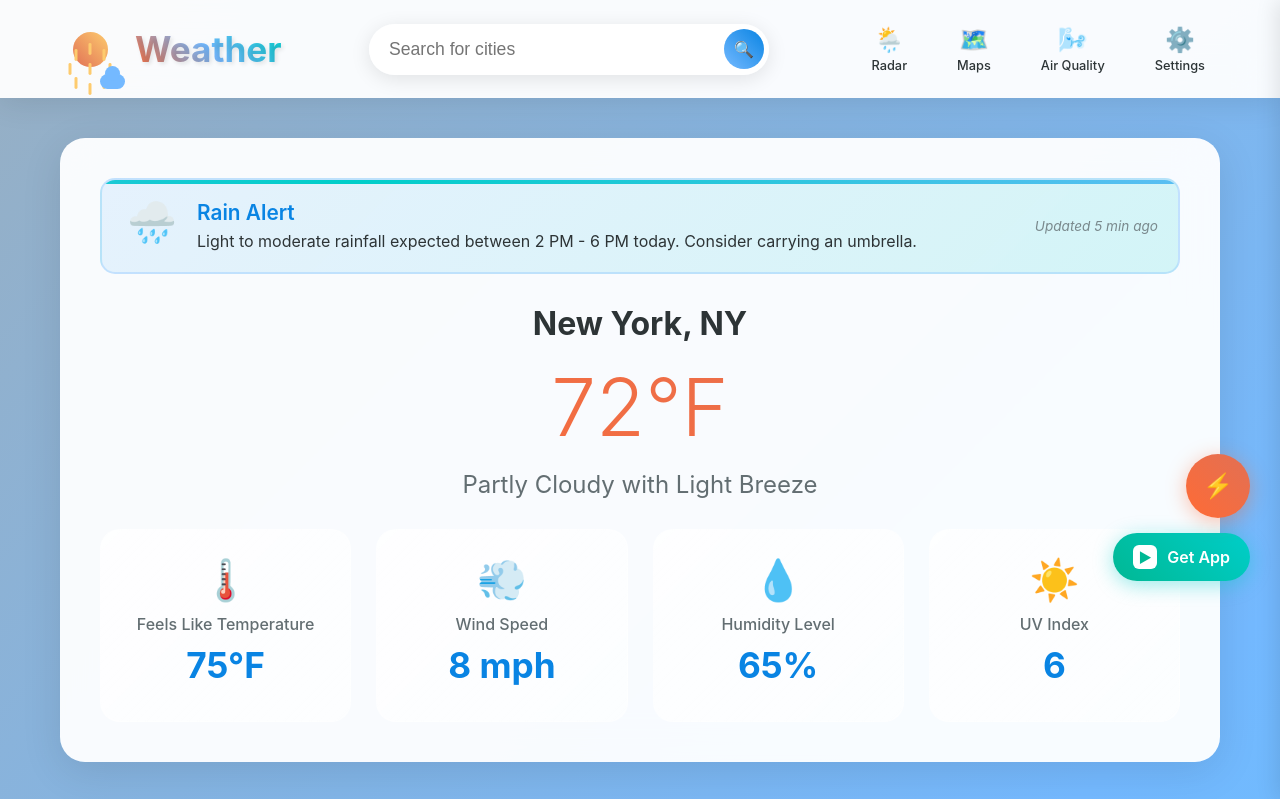
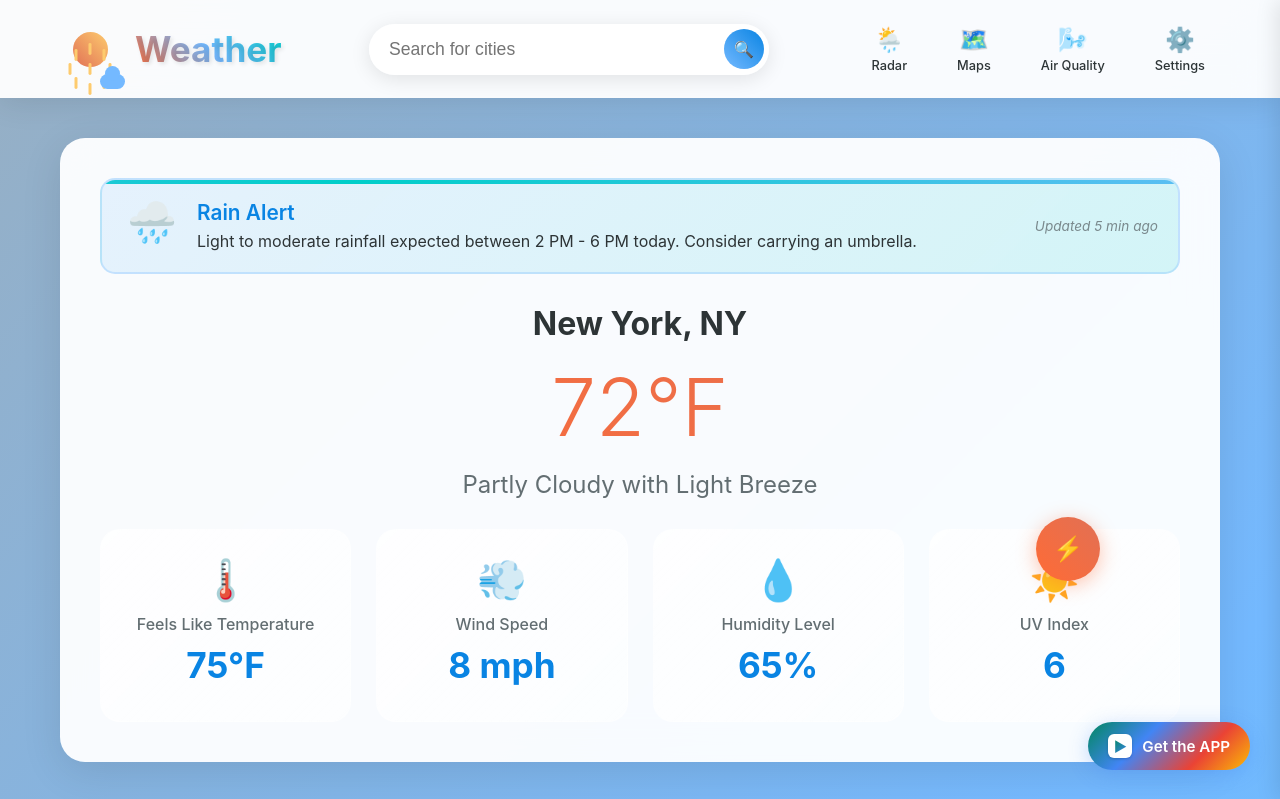
Before and after one commit to dianexuruyue-dotcom/Weather, a plain HTML site: page index.html in a window 1280 px wide. Shown: the top 799 px of the page. Drawn offline with Linux system fonts and the light colour scheme.

Commit message:
Add files via upload
Change the Download button

```diff
--- a/assets/css/styles.css
+++ b/assets/css/styles.css
@@ -475,20 +475,13 @@ header {
     color: #636e72;
 }
 
-/* Floating Action Buttons */
-.floating-actions {
+/* Get the APP Button - Fixed Bottom Right */
+.get-app-button {
     position: fixed;
     bottom: 30px;
     right: 30px;
-    z-index: 1000;
-    display: flex;
-    flex-direction: column;
-    align-items: flex-end;
-    gap: 15px;
-}
-
-.floating-app-download {
-    background: linear-gradient(45deg, #00b894, #00cec9);
+    z-index: 1001;
+    background: linear-gradient(135deg, #01875f 0%, #4285f4 35%, #ea4335 70%, #fbbc04 100%);
     color: white;
     padding: 12px 20px;
     border-radius: 25px;
@@ -499,16 +492,17 @@ header {
     display: flex;
     align-items: center;
     gap: 10px;
-    box-shadow: 0 4px 20px rgba(0, 206, 201, 0.4);
-    order: 2;
+    box-shadow: 0 4px 20px rgba(66, 133, 244, 0.3);
+    font-size: 0.95rem;
 }
 
-.floating-app-download:hover {
-    transform: translateY(-2px);
-    box-shadow: 0 6px 25px rgba(0, 206, 201, 0.6);
+.get-app-button:hover {
+    transform: translateY(-3px);
+    box-shadow: 0 8px 30px rgba(66, 133, 244, 0.4);
+    background: linear-gradient(135deg, #01875f 0%, #4285f4 25%, #ea4335 75%, #fbbc04 100%);
 }
 
-.floating-app-download .google-play-icon {
+.get-app-button .google-play-icon {
     width: 24px;
     height: 24px;
     background: white;
@@ -517,13 +511,29 @@ header {
     align-items: center;
     justify-content: center;
     position: relative;
+    box-shadow: 0 1px 3px rgba(0,0,0,0.2);
 }
 
-.floating-app-download .google-play-icon::before {
+.get-app-button .google-play-icon::before {
     content: '▶';
-    color: #00b894;
+    background: linear-gradient(135deg, #01875f, #4285f4);
+    background-clip: text;
+    -webkit-background-clip: text;
+    -webkit-text-fill-color: transparent;
     font-size: 14px;
     font-weight: bold;
+}
+
+/* Adjust floating actions position */
+.floating-actions {
+    position: fixed;
+    bottom: 30px;
+    right: 180px;
+    z-index: 1000;
+    display: flex;
+    flex-direction: column;
+    align-items: flex-end;
+    gap: 15px;
 }
 
 .fab {
@@ -1182,21 +1192,22 @@ footer {
         align-items: center;
     }
 
-    /* Show mobile app download button */
+    /* Show mobile app download button with Google Play colors */
     .mobile-app-download {
         display: flex;
         align-items: center;
         justify-content: center;
         width: 40px;
         height: 40px;
-        background: linear-gradient(45deg, #00b894, #00cec9);
+        background: linear-gradient(135deg, #01875f 0%, #4285f4 35%, #ea4335 70%, #fbbc04 100%);
         border-radius: 50%;
         transition: all 0.3s ease;
+        box-shadow: 0 2px 8px rgba(66, 133, 244, 0.3);
     }
 
     .mobile-app-download:hover {
         transform: scale(1.1);
-        box-shadow: 0 4px 15px rgba(0, 206, 201, 0.3);
+        box-shadow: 0 4px 15px rgba(66, 133, 244, 0.4);
     }
 
     .mobile-app-download .google-play-icon {
@@ -1208,17 +1219,21 @@ footer {
         align-items: center;
         justify-content: center;
         position: relative;
+        box-shadow: 0 1px 2px rgba(0,0,0,0.1);
     }
 
     .mobile-app-download .google-play-icon::before {
         content: '▶';
-        color: #00b894;
+        background: linear-gradient(135deg, #01875f, #4285f4);
+        background-clip: text;
+        -webkit-background-clip: text;
+        -webkit-text-fill-color: transparent;
         font-size: 12px;
         font-weight: bold;
     }
 
-    /* Hide floating app download on mobile */
-    .floating-app-download {
+    /* Hide desktop get-app-button on mobile */
+    .get-app-button {
         display: none;
     }
 
@@ -1352,7 +1367,7 @@ footer {
         gap: 15px;
     }
 
-    /* Mobile Floating Actions */
+    /* Mobile Floating Actions - adjust position */
     .floating-actions {
         bottom: 20px;
         right: 20px;
--- a/index.html
+++ b/index.html
@@ -817,12 +817,14 @@
         </section>
     </main>
 
+    <!-- Get the APP Button - Fixed Bottom Right -->
+    <a href="https://play.google.com/store/apps/details?id=com.weather.free.forecast.dailyweather&hl=en" class="get-app-button" target="_blank" rel="noopener">
+        <span class="google-play-icon"></span>
+        <span class="app-text">Get the APP</span>
+    </a>
+
     <!-- Floating Action Buttons -->
     <div class="floating-actions">
-        <a href="https://play.google.com/store/apps/details?id=com.weather.free.forecast.dailyweather&hl=en" class="floating-app-download" target="_blank" rel="noopener">
-            <span class="google-play-icon"></span>
-            <span class="app-text">Get App</span>
-        </a>
         <button class="fab main-fab" id="mainFab">
             <span class="fab-icon">⚡</span>
         </button>
```
Also changed, not shown: 1 other file.
